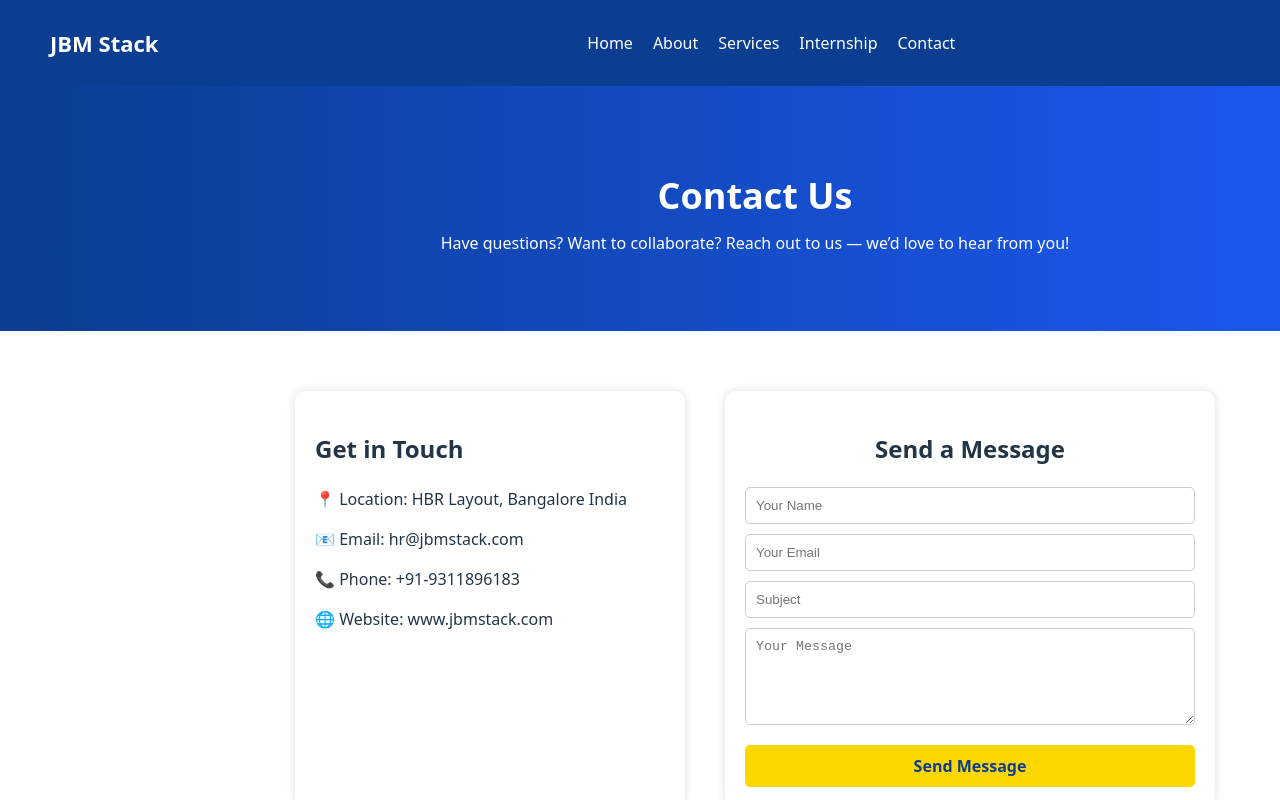
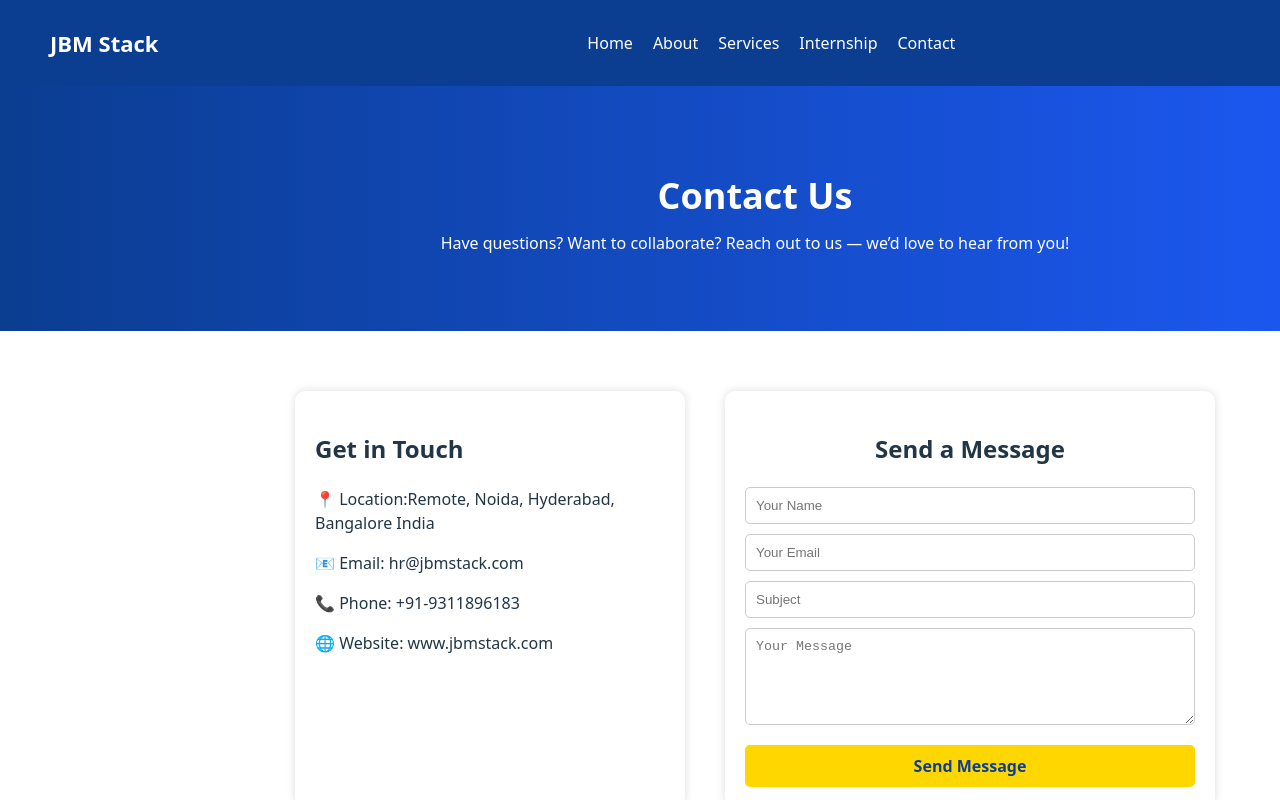
Before and after one commit to GauravRohitStack/jbm-stack-website, a React (Vite) app: page /contact in a window 1280 px wide. Shown: the top 800 px of the page. Built offline with nearby package versions, Linux system fonts and the light colour scheme.

Commit message:
Final update

```diff
--- a/src/pages/Contact.jsx
+++ b/src/pages/Contact.jsx
@@ -15,7 +15,7 @@ const Contact = () => {
 
         <div className="contact-info">
           <h2>Get in Touch</h2>
-          <p>📍 Location: HBR Layout, Bangalore India</p>
+          <p>📍 Location:Remote, Noida, Hyderabad, Bangalore India</p>
           <p>📧 Email: hr@jbmstack.com</p>
           <p>📞 Phone: +91-9311896183</p>
           <p>🌐 Website: www.jbmstack.com</p>
```
